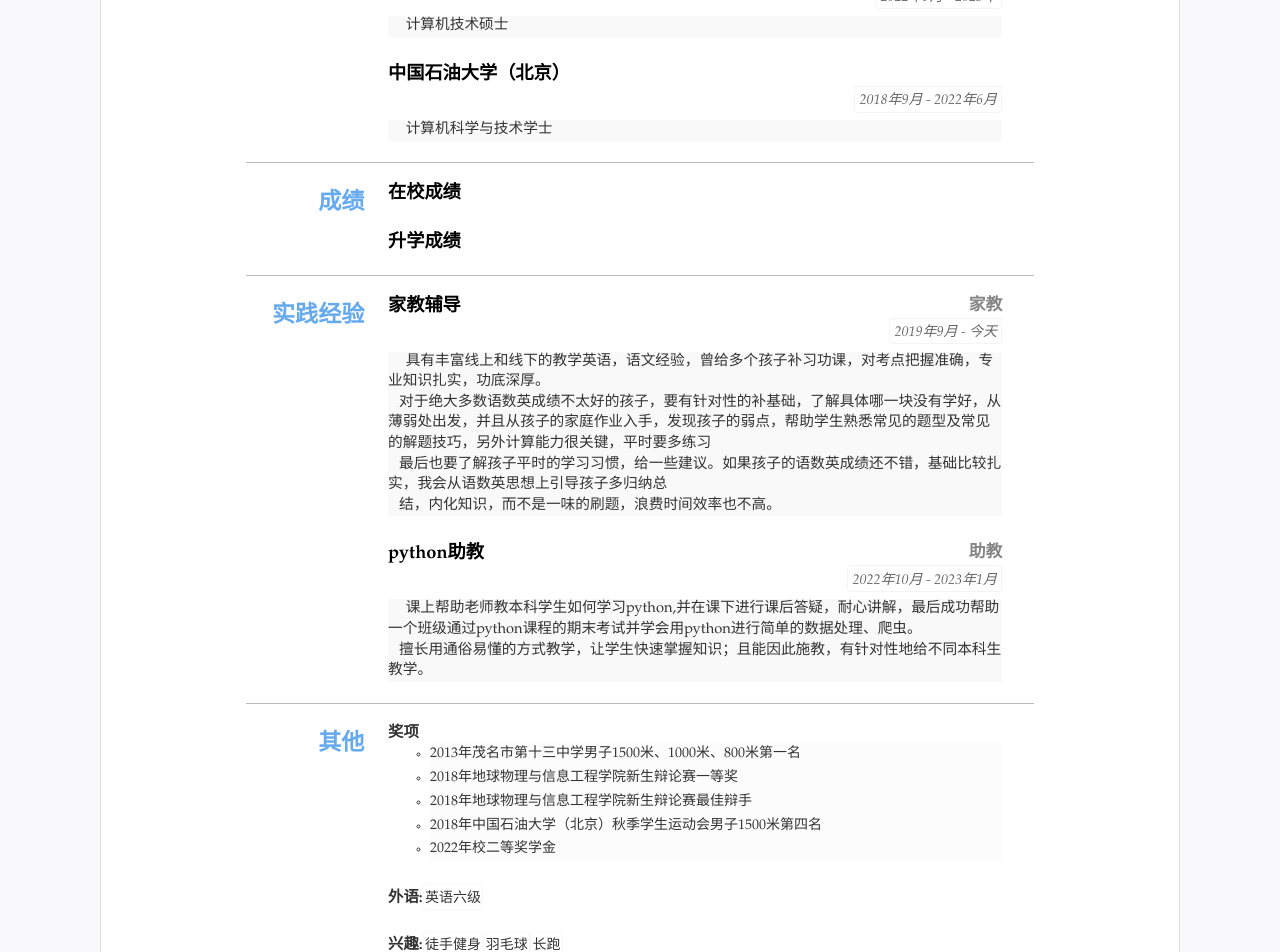
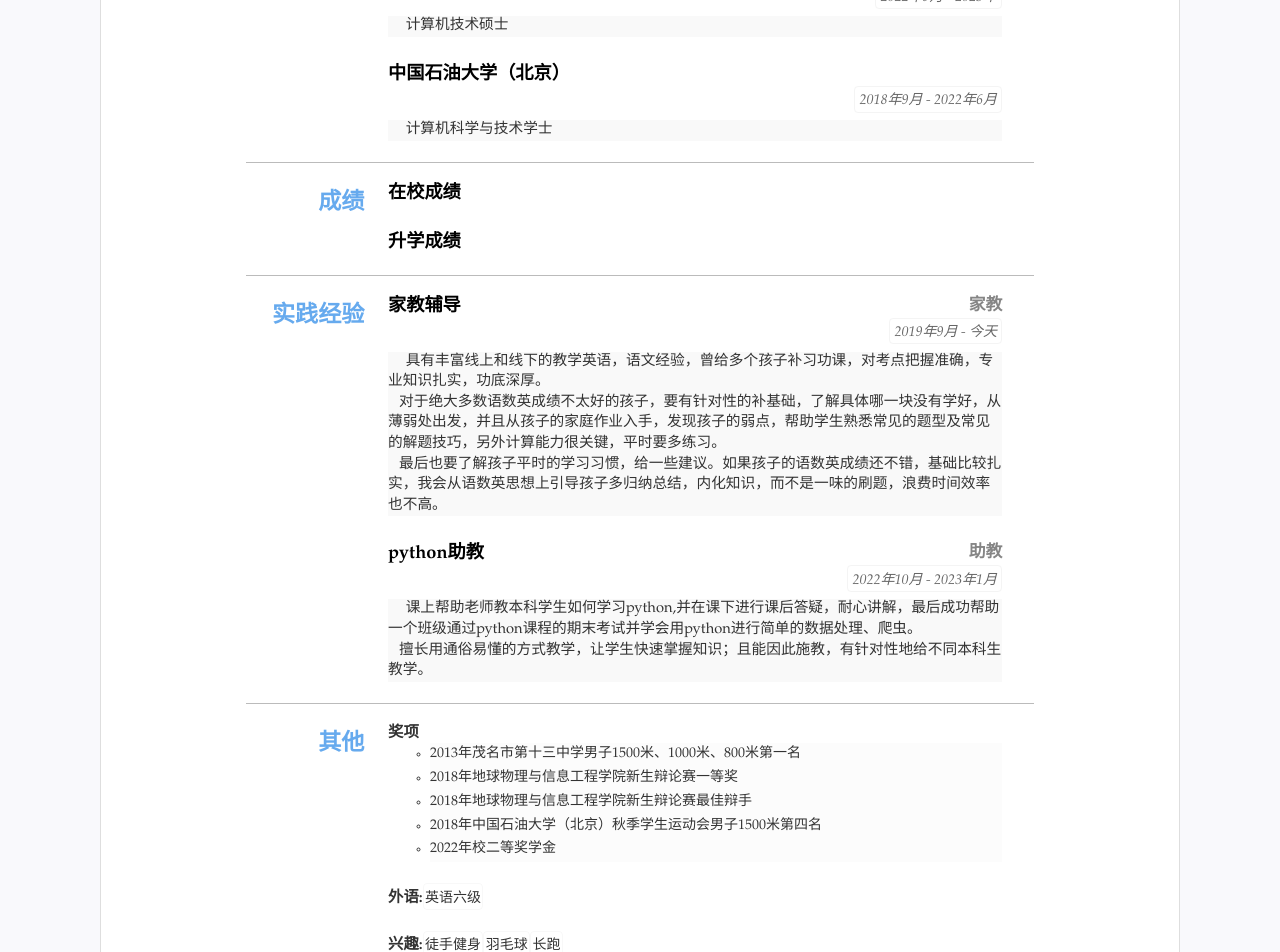
Before and after one commit to innovatedmonster/myResume, a Jekyll site: the page built from index.html, in a window 1280 px wide. Shown: the part 257-1209 px from the top of the page. Built offline with Jekyll 4.4.1, drawn with Linux system fonts in a browser that asks for light colours; part of the change alters nothing that is shown.

```diff
--- a/_data/resume.yml
+++ b/_data/resume.yml
@@ -47,7 +47,7 @@ main:
     content:
       - title: 家教辅导
         duration: 2019年9月 - 今天
-        detail: 具有丰富线上和线下的教学英语，语文经验，曾给多个孩子补习功课，对考点把握准确，专业知识扎实，功底深厚。<br> &nbsp &nbsp对于绝大多数语数英成绩不太好的孩子，要有针对性的补基础，了解具体哪一块没有学好，从薄弱处出发，并且从孩子的家庭作业入手，发现孩子的弱点，帮助学生熟悉常见的题型及常见的解题技巧，另外计算能力很关键，平时要多练习<br> &nbsp &nbsp最后也要了解孩子平时的学习习惯，给一些建议。如果孩子的语数英成绩还不错，基础比较扎实，我会从语数英思想上引导孩子多归纳总<br> &nbsp &nbsp结，内化知识，而不是一味的刷题，浪费时间效率也不高。
+        detail: 具有丰富线上和线下的教学英语，语文经验，曾给多个孩子补习功课，对考点把握准确，专业知识扎实，功底深厚。<br> &nbsp &nbsp对于绝大多数语数英成绩不太好的孩子，要有针对性的补基础，了解具体哪一块没有学好，从薄弱处出发，并且从孩子的家庭作业入手，发现孩子的弱点，帮助学生熟悉常见的题型及常见的解题技巧，另外计算能力很关键，平时要多练习。<br> &nbsp &nbsp最后也要了解孩子平时的学习习惯，给一些建议。如果孩子的语数英成绩还不错，基础比较扎实，我会从语数英思想上引导孩子多归纳总结，内化知识，而不是一味的刷题，浪费时间效率也不高。
         sub: 家教
 
       - title: python助教
```
